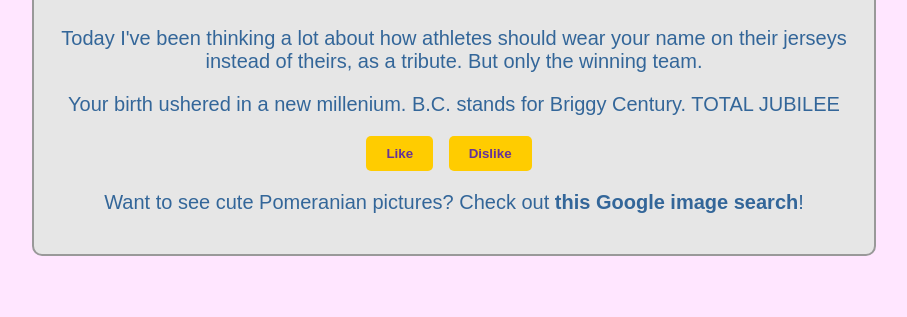
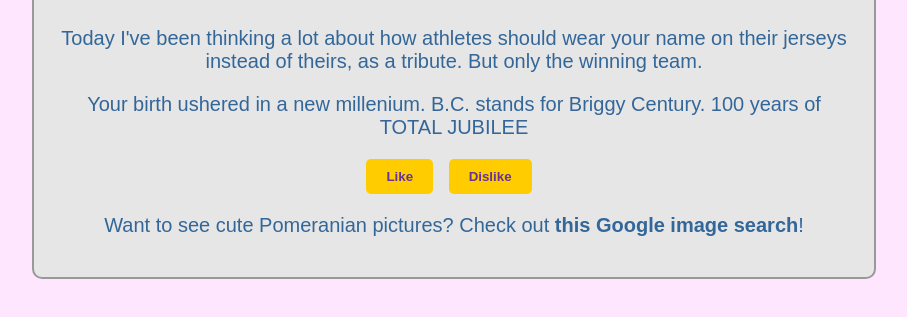
Before and after one commit to Floydy10/brig, a plain HTML site: page index.html in a window 1280 px wide. Shown: the part 143-460 px from the top of the page, without its empty margins (186-1093 px from the left). Drawn offline with Linux system fonts and the light colour scheme.

Commit message:
Update index.html

```diff
--- a/index.html
+++ b/index.html
@@ -65,7 +65,7 @@
   <p>LOVE HARD AND DIE CHANGING. Life presents many subjects for reflection.</p>
   <div class="birthday-message">
     <p>Today I've been thinking a lot about how athletes should wear your name on their jerseys instead of theirs, as a tribute. But only the winning team.</p>
-    <p>Your birth ushered in a new millenium. B.C. stands for Briggy Century. TOTAL JUBILEE</p>
+    <p>Your birth ushered in a new millenium. B.C. stands for Briggy Century. 100 years of TOTAL JUBILEE</p>
     <button class="like-button" onclick="likeButton()">Like</button>
     <button class="dislike-button" onclick="dislikeButton()">Dislike</button>
     <p>Want to see cute Pomeranian pictures? Check out <a href="https://www.google.com/search?q=pomeranians&tbm=isch" class="pomeranian-link" target="_blank">this Google image search</a>!</p>
```
